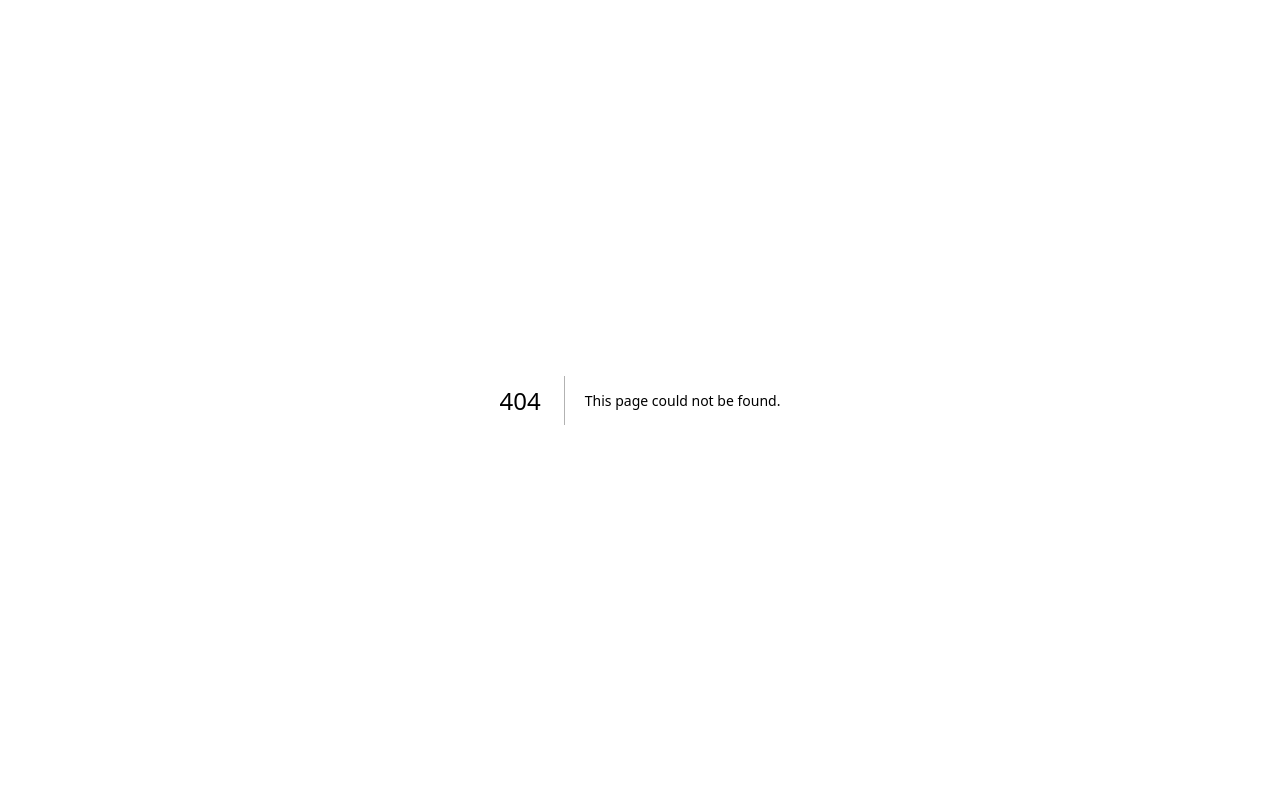
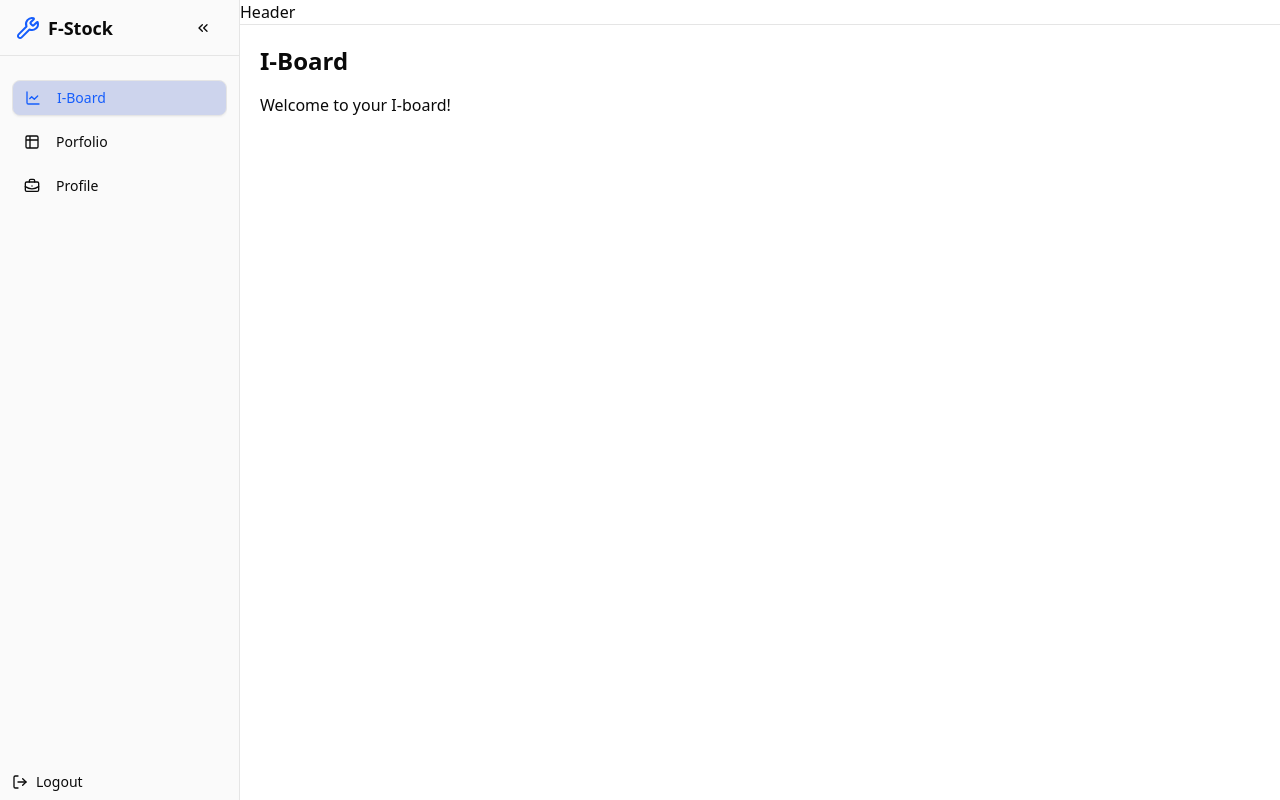
Before and after one commit to MT1607/stock-web, a Next.js app: page /i-board in a window 1280 px wide. Before the commit this address had no page. Built offline with nearby package versions, Linux system fonts and the light colour scheme.

Commit message:
change: change nav item

```diff
--- a/app/dashboard/page.tsx
+++ /dev/null
@@ -1,10 +0,0 @@
-const DashboardPage = () => {
-  return (
-    <div className="p-4">
-      <h1 className="mb-4 text-2xl font-bold">Dashboard</h1>
-      <p>Welcome to your dashboard!</p>
-    </div>
-  );
-};
-
-export default DashboardPage;
--- a/app/dashboard/layout.tsx
+++ b/app/i-board/layout.tsx
@@ -1,16 +1,16 @@
 import Header from '@/components/header';
 import SidebarComponent from '@/components/sidebar/sidebar-component';
 
-const DashboardLayout = ({ children }: { children: React.ReactNode }) => {
+const IboardLayout = ({ children }: { children: React.ReactNode }) => {
   return (
     <div className="flex h-full w-full">
       <SidebarComponent />
       <div className="flex h-full flex-1 flex-col">
         <Header />
-        <main className="flex-auto">{children}</main>
+        <main className="flex-auto md:p-1">{children}</main>
       </div>
     </div>
   );
 };
 
-export default DashboardLayout;
+export default IboardLayout;
--- /dev/null
+++ b/app/i-board/page.tsx
@@ -0,0 +1,10 @@
+const IboardPage = () => {
+  return (
+    <div className="p-4">
+      <h1 className="mb-4 text-2xl font-bold">I-Board</h1>
+      <p>Welcome to your I-board!</p>
+    </div>
+  );
+};
+
+export default IboardPage;
--- a/components/sidebar/sidebar-component.tsx
+++ b/components/sidebar/sidebar-component.tsx
@@ -1,20 +1,18 @@
 'use client';
 import {
-  Banknote,
-  CheckCircle2,
+  BriefcaseBusiness,
+  ChartLine,
   ChevronsLeft,
   ChevronsRight,
-  LayoutDashboard,
-  ListCheck,
   LogOut,
-  Users,
+  Table2,
   Wrench,
 } from 'lucide-react';
 import { cn } from '@/lib/utils';
 import { Button } from '../ui/button';
 import { ScrollArea } from '@/components/ui/scroll-area';
 import SidebarNav from './sidebar-nav';
-import { useSession, signOut } from 'next-auth/react';
+import { signOut } from 'next-auth/react';
 import { useSidebarStore } from '@/store/sidebar-store';
 import Link from 'next/link';
 
@@ -22,34 +20,19 @@ const SidebarComponent = () => {
   const { isCollapse, toggleSidebar } = useSidebarStore();
   const navItem = [
     {
-      title: 'Dashboard',
-      href: '/dashboard',
-      icon: LayoutDashboard,
+      title: 'I-Board',
+      href: '/i-board',
+      icon: ChartLine,
     },
     {
-      title: 'Workspaces',
-      href: '/workspaces',
-      icon: Users,
+      title: 'Porfolio',
+      href: '/porfolio',
+      icon: Table2,
     },
     {
-      title: 'My task',
-      href: '/my-tasks',
-      icon: ListCheck,
-    },
-    {
-      title: 'Members',
-      href: '/members',
-      icon: Users,
-    },
-    {
-      title: 'Archived',
-      href: '/archived',
-      icon: CheckCircle2,
-    },
-    {
-      title: 'License',
-      href: '/license',
-      icon: Banknote,
+      title: 'Profile',
+      href: '/Profile',
+      icon: BriefcaseBusiness,
     },
   ];
   return (
@@ -60,12 +43,12 @@ const SidebarComponent = () => {
       )}
     >
       <div className={'mb-4 flex h-14 items-center border-b px-4'}>
-        <Link href={'/dashboard'} className={'flex items-center'}>
+        <Link href={'/i-board'} className={'flex items-center'}>
           {!isCollapse && (
             <div className={'flex items-center gap-2'}>
               <Wrench className={'size-6 text-blue-600'} />
               <span className={'hidden text-lg font-semibold md:block'}>
-                PrM
+                F-Stock
               </span>
             </div>
           )}
--- a/components/user-info.tsx
+++ b/components/user-info.tsx
@@ -1,24 +1,27 @@
-"use client";
-import { useSession, signIn } from "next-auth/react";
-import { useRouter } from "next/navigation";
+'use client';
+import { useSession, signIn } from 'next-auth/react';
+import { useRouter } from 'next/navigation';
 
 const UserInfo = () => {
   const { data: session, status } = useSession();
   const router = useRouter();
 
-  if (status === "loading") {
+  console.log('Session data:', session);
+
+  if (status === 'loading') {
     return <p>Loading...</p>;
   }
 
-  if (status === "authenticated") {
-    router.push("/dashboard");
+  if (status === 'authenticated') {
+    router.push('/i-board');
   }
 
   return (
     <div className="p-6 text-center">
       <button
-        onClick={() => signIn("keycloak")}
-        className="bg-blue-500 text-white px-4 py-2 rounded">
+        onClick={() => signIn('keycloak')}
+        className="rounded bg-blue-500 px-4 py-2 text-white"
+      >
         Sign In with Keycloak
       </button>
     </div>
--- a/package.json
+++ b/package.json
@@ -13,6 +13,7 @@
     "@radix-ui/react-scroll-area": "^1.2.10",
     "@radix-ui/react-slot": "^1.2.3",
     "@supabase/supabase-js": "^2.75.1",
+    "axios": "^1.12.2",
     "class-variance-authority": "^0.7.1",
     "clsx": "^2.1.1",
     "lucide-react": "^0.546.0",
```
Also changed, not shown: 1 other file (tests, documents, lock files or other folders).
